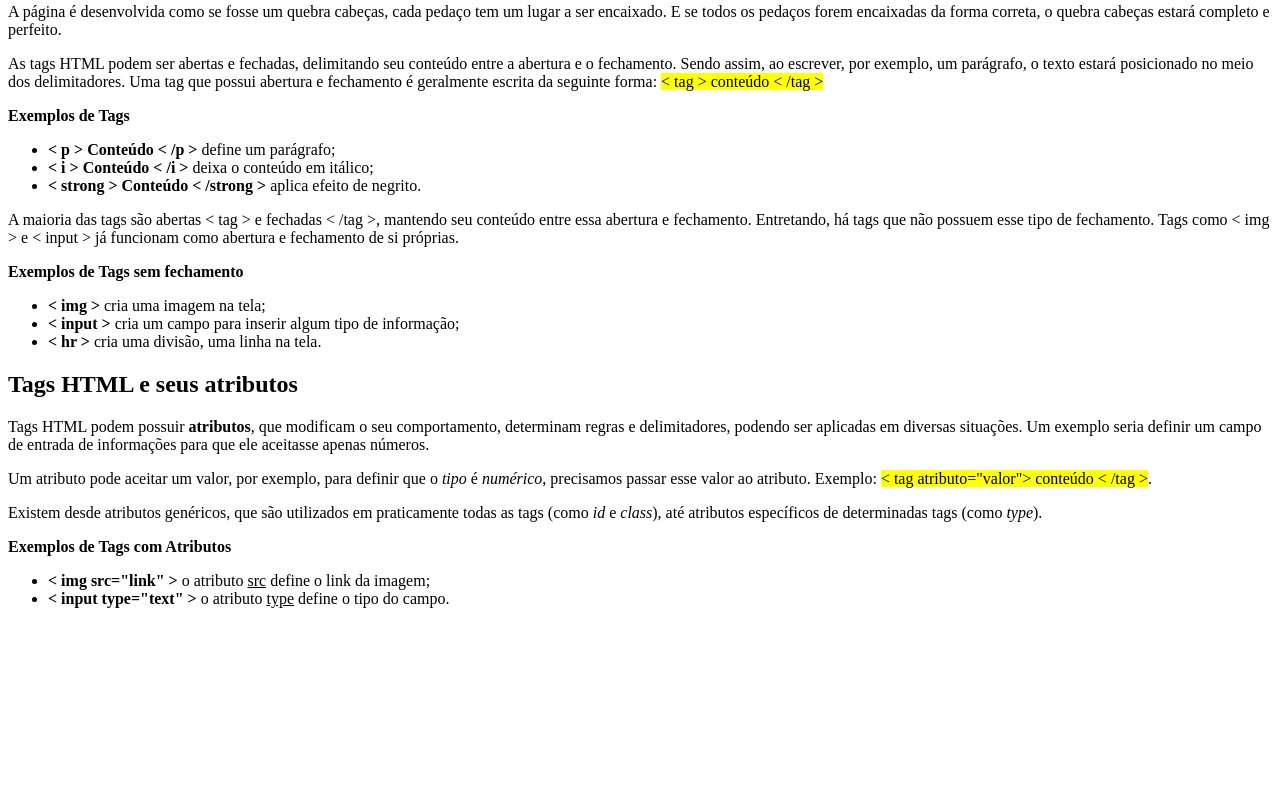
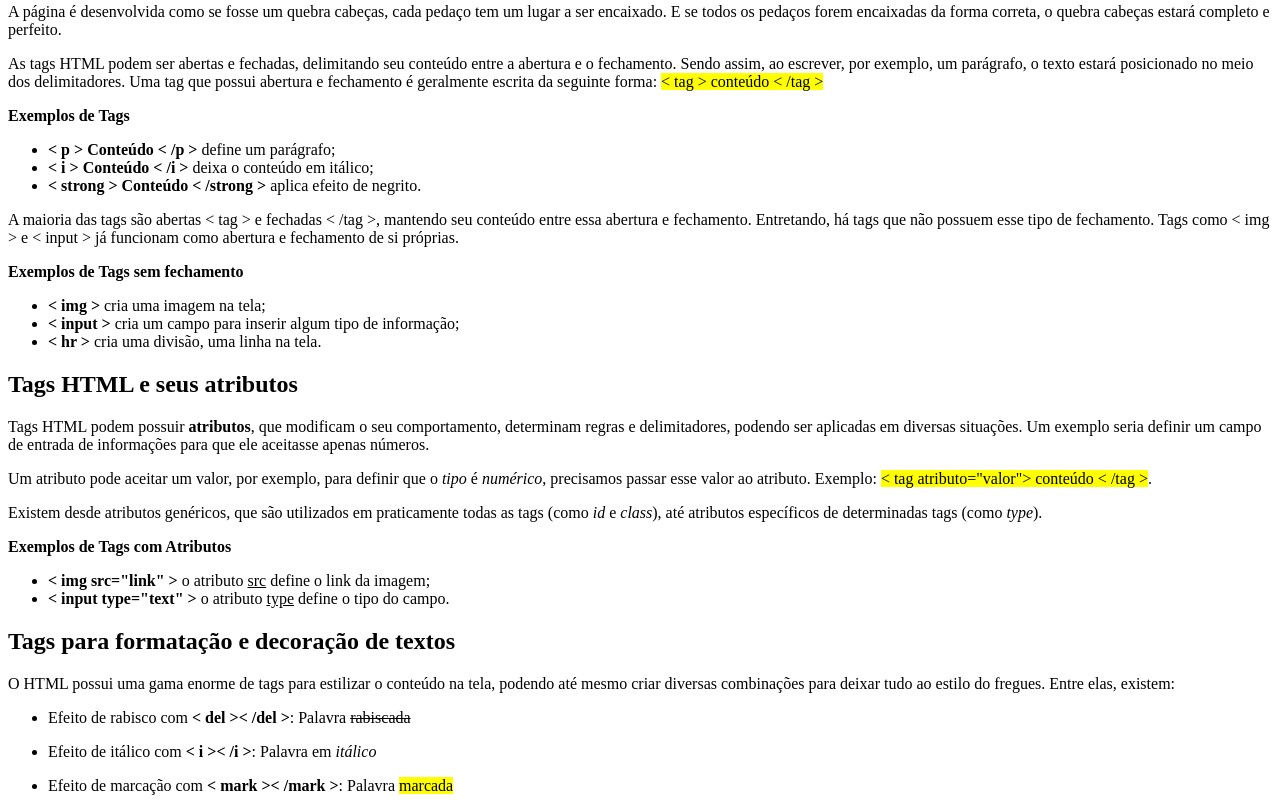
Before and after one commit to GracilianoOG/dio-desafio-pagina-html, a plain HTML site: page index.html in a window 1280 px wide. Shown: the part 615-1426 px from the top of the page. Before the commit the page ends 1239 px from the top, so only its background shows below. Drawn offline with Linux system fonts and the light colour scheme.

Commit message:
Seção de tags para formatação de texto concluída

```diff
--- a/index.html
+++ b/index.html
@@ -16,7 +16,7 @@
         <li><a href="#estrutura-basica">Estrutura básica de uma página HTML</a></li>
         <li><a href="#tags-html">Como funcionam as tags HTML</a></li>
         <li><a href="#tags-html-atributos">Tags HTML e seus atributos</a></li>
-        <li><a href="#">Tags para formatação e decoração de textos</a></li>
+        <li><a href="#tags-formatacao">Tags para formatação e decoração de textos</a></li>
         <li><a href="#">Criando listas</a></li>
         <li><a href="#">Trabalhando com links</a></li>
         <li><a href="#">Manipulando as abas do navegador</a></li>
@@ -74,5 +74,21 @@
         <li><strong>< img src="link" ></strong> o atributo <u>src</u> define o link da imagem;</li>
         <li><strong>< input type="text" ></strong> o atributo <u>type</u> define o tipo do campo.</li>
     </ul>
+
+    <h2 id="tags-formatacao">Tags para formatação e decoração de textos</h2>
+
+    <p>O HTML possui uma gama enorme de tags para estilizar o conteúdo na tela, podendo até mesmo criar diversas combinações para deixar tudo ao estilo do fregues. Entre elas, existem:</p>
+
+    <ul>
+        <li>
+            <p>Efeito de rabisco com <strong>< del >< /del ></strong>: Palavra <del>rabiscada</del></p>
+        </li>
+        <li>
+            <p>Efeito de itálico com <strong>< i >< /i ></strong>: Palavra em <i>itálico</i></p>
+        </li>
+        <li>
+            <p>Efeito de marcação com <strong>< mark >< /mark ></strong>: Palavra <mark>marcada</mark></p>
+        </li>
+    </ul>
 </body>
 </html>
```
